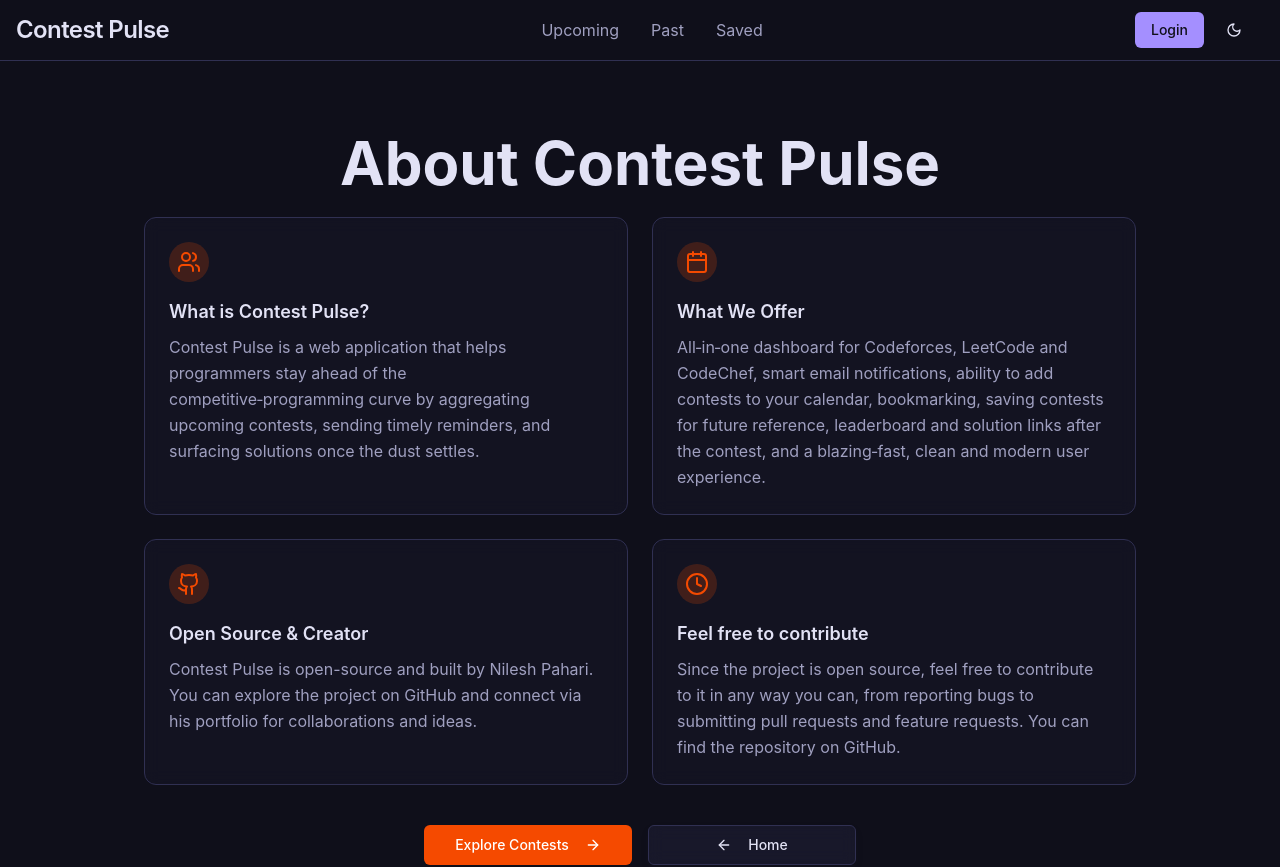
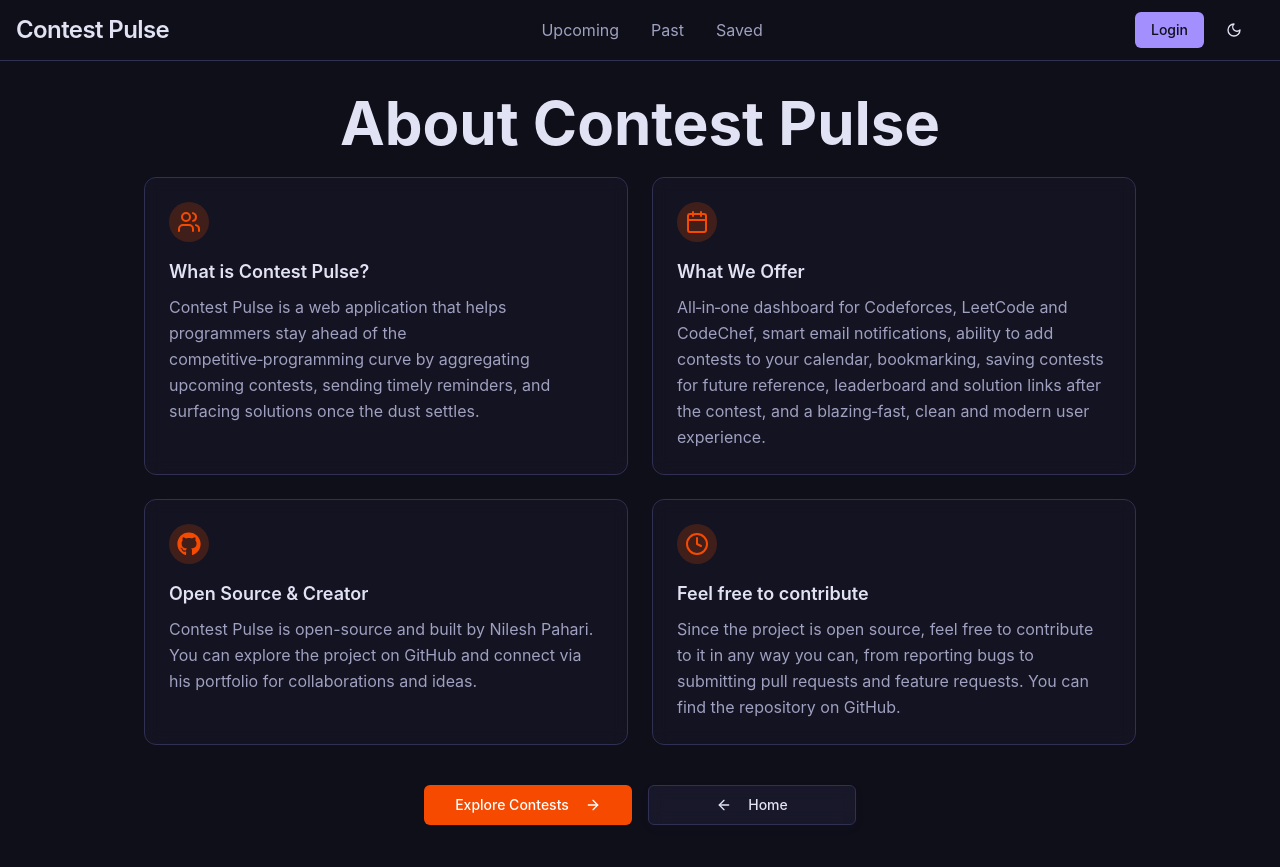
Before and after one commit to nileshpahari/contest-pulse, a Next.js app: page /about in a window 1280 px wide. Shown: the top 867 px of the page. Built offline with nearby package versions, Linux system fonts and the light colour scheme; no server answers.

Commit message:
update about page

```diff
--- a/src/app/(footer)/about/page.tsx
+++ b/src/app/(footer)/about/page.tsx
@@ -1,15 +1,14 @@
 "use client";
 
-import { motion } from "framer-motion";
 import Link from "next/link";
 import {
   Calendar,
   Clock,
   Users,
-  Github,
   ArrowLeft,
   ArrowRight,
 } from "lucide-react";
+import { FaGithub as Github } from "react-icons/fa";
 import { Button } from "@/components/ui/button";
 
 export default function About() {
@@ -45,8 +44,7 @@
 
   return (
     <main className="min-h-screen">
-      {/* <BackgroundBeams /> */}
-      <div className="relative mx-auto pt-18 pb-16 flex max-w-5xl flex-col items-center justify-center px-4">
+      <div className="relative mx-auto pt-8 flex max-w-5xl flex-col items-center justify-center px-4">
         <h1 className="relative z-10 mb-6 text-center text-4xl font-bold text-foreground md:text-6xl">
           About Contest Pulse
         </h1>
```
